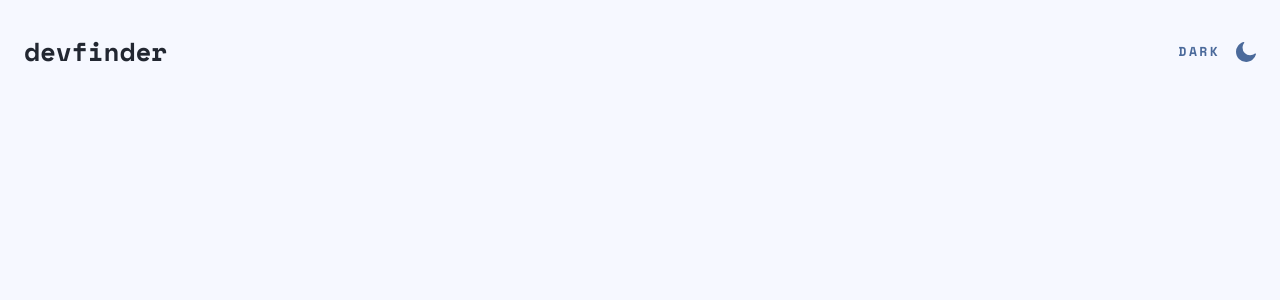
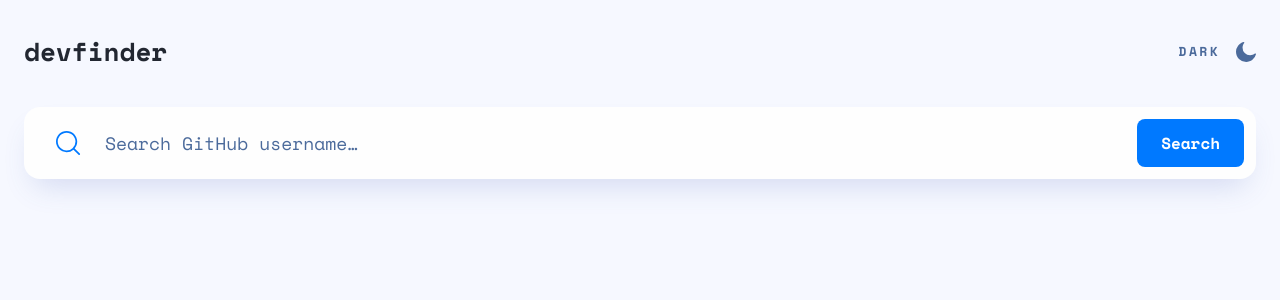
Before and after one commit to mayurDayal2000/github-user-search-app-main, a React (Vite) app: page / in a window 1280 px wide. Shown: the top 300 px of the page. Built offline with nearby package versions, Linux system fonts and the light colour scheme.

Commit message:
added user search form UI

```diff
--- a/src/App.jsx
+++ b/src/App.jsx
@@ -1,5 +1,6 @@
 import { useState } from "react";
 import { Header } from "./components/Header";
+import { SearchForm } from "./components/SeachForm";
 
 const App = () => {
   const [isDarkMode, setIsDarkMode] = useState(false);
@@ -13,6 +14,8 @@ const App = () => {
     >
       <div className="container mx-auto">
         <Header isDarkMode={isDarkMode} toggleDarkMode={toggleDarkMode} />
+
+        <SearchForm isDarkMode={isDarkMode} />
       </div>
     </div>
   );
--- a/src/assets/SVGComponent.jsx
+++ b/src/assets/SVGComponent.jsx
@@ -1,3 +1,5 @@
 export const SunIcon = (props) => <svg width="20" height="20" xmlns="http://www.w3.org/2000/svg" fill="#FFF" {...props}><g  fillRule="nonzero"><path d="M13.545 6.455c-.9-.9-2.17-1.481-3.545-1.481a4.934 4.934 0 00-3.545 1.481c-.9.9-1.481 2.17-1.481 3.545 0 1.376.582 2.646 1.481 3.545.9.9 2.17 1.481 3.545 1.481a4.934 4.934 0 003.545-1.481c.9-.9 1.481-2.17 1.481-3.545a4.934 4.934 0 00-1.481-3.545zM10 3.413a.7.7 0 00.688-.688V.688A.7.7 0 0010 0a.7.7 0 00-.688.688v2.037a.7.7 0 00.688.688zM15.635 5.344l1.455-1.455a.67.67 0 000-.952.67.67 0 00-.952 0l-1.455 1.455a.67.67 0 000 .952c.238.264.66.264.952 0zM19.312 9.312h-2.037a.7.7 0 00-.688.688.7.7 0 00.688.688h2.037A.7.7 0 0020 10a.7.7 0 00-.688-.688zM15.608 14.656a.67.67 0 00-.952 0 .67.67 0 000 .952l1.455 1.455a.67.67 0 00.952 0 .67.67 0 000-.952l-1.455-1.455zM10 16.587a.7.7 0 00-.688.688v2.037A.7.7 0 0010 20a.7.7 0 00.688-.688v-2.037a.7.7 0 00-.688-.688zM4.365 14.656L2.91 16.111a.67.67 0 000 .952.67.67 0 00.952 0l1.455-1.455a.67.67 0 000-.952c-.238-.264-.66-.264-.952 0zM3.413 10a.7.7 0 00-.688-.688H.688A.7.7 0 000 10a.7.7 0 00.688.688h2.037A.7.7 0 003.413 10zM4.365 5.344a.67.67 0 00.952 0 .67.67 0 000-.952L3.862 2.937a.67.67 0 00-.952 0 .67.67 0 000 .952l1.455 1.455z"/></g></svg>
 
 export const MoonIcon = (props) => <svg width="20" height="20" xmlns="http://www.w3.org/2000/svg" fill="#697C9A" {...props}><path d="M19.513 11.397a.701.701 0 00-.588.128 7.496 7.496 0 01-2.276 1.336 7.101 7.101 0 01-2.583.462 7.505 7.505 0 01-5.32-2.209 7.568 7.568 0 01-2.199-5.342c0-.873.154-1.72.41-2.49a6.904 6.904 0 011.227-2.21.657.657 0 00-.102-.924.701.701 0 00-.589-.128C5.32.61 3.427 1.92 2.072 3.666A10.158 10.158 0 000 9.83c0 2.8 1.125 5.342 2.967 7.19a10.025 10.025 0 007.16 2.98c2.353 0 4.527-.822 6.266-2.183a10.13 10.13 0 003.58-5.624.623.623 0 00-.46-.796z" fillRule="nonzero"/></svg>
+
+export const SearchIcon = (props) => <svg height="24" width="25" xmlns="http://www.w3.org/2000/svg" fill="#0079ff" {...props}><path d="M10.609 0c5.85 0 10.608 4.746 10.608 10.58 0 2.609-.952 5-2.527 6.847l5.112 5.087a.87.87 0 01-1.227 1.233l-5.118-5.093a10.58 10.58 0 01-6.848 2.505C4.759 21.16 0 16.413 0 10.58 0 4.747 4.76 0 10.609 0zm0 1.74c-4.891 0-8.87 3.965-8.87 8.84 0 4.874 3.979 8.84 8.87 8.84a8.855 8.855 0 006.213-2.537l.04-.047a.881.881 0 01.058-.053 8.786 8.786 0 002.558-6.203c0-4.875-3.979-8.84-8.87-8.84z" /></svg>
--- /dev/null
+++ b/src/components/SeachForm.jsx
@@ -0,0 +1,51 @@
+import { useState } from "react";
+import { SearchIcon } from "../assets/SVGComponent";
+
+export const SearchForm = ({ isDarkMode }) => {
+  const [usrInput, setUsrInput] = useState("");
+
+  const handleSubmit = (event) => {
+    event.preventDefault();
+    console.log(usrInput);
+  };
+
+  return (
+    <main className="mt-9">
+      <form
+        className={`${
+          isDarkMode
+            ? "bg-[#1E2A47]"
+            : "bg-[#FEFEFE] shadow-[0_16px_30px_-10px_rgba(70,96,187,0.20)]"
+        } rounded-2xl p-2 ps-4 md:p-3 md:ps-8`}
+        onSubmit={handleSubmit}
+      >
+        <div className="flex items-center justify-between gap-x-2 md:gap-x-6">
+          <div className="flex items-center gap-x-2 md:gap-x-6 grow">
+            <SearchIcon />
+
+            <input
+              type="text"
+              name="user"
+              placeholder="Search GitHub username…"
+              required
+              className={`text-sm md:text-lg font-normal grow outline-none bg-transparent leading-[25px] caret-[#0079FF] ${
+                isDarkMode
+                  ? "placeholder:text-[#fff] text-[#fff]"
+                  : "placeholder:text-[#4B6A9B] text-[#222731]"
+              }`}
+              value={usrInput}
+              onChange={(event) => setUsrInput(event.target.value)}
+            />
+          </div>
+
+          <button
+            type="submit"
+            className="px-4 py-3 md:px-6 rounded-lg bg-[#0079FF] hover:bg-[#60ABFF] text-sm md:text-base font-bold text-[#fff] transition-colors duration-200 ease-in"
+          >
+            Search
+          </button>
+        </div>
+      </form>
+    </main>
+  );
+};
```
